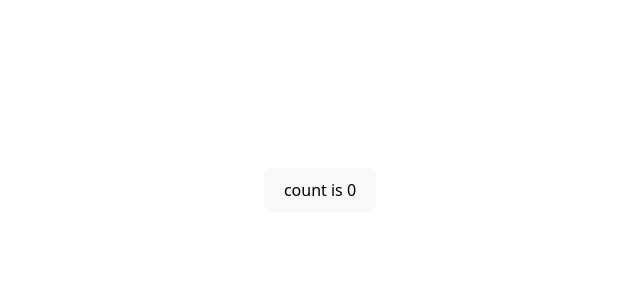
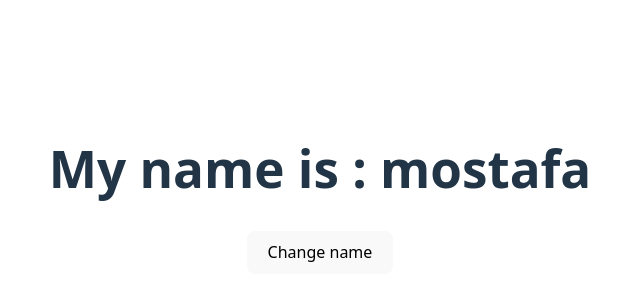
Before and after one commit to MostafaGamalKabil/react_form, a React (Vite) app: page / in a window 1280 px wide. Shown: the part 210-510 px from the top of the page, without its empty margins (320-960 px from the left). Built offline with nearby package versions, Linux system fonts and the light colour scheme.

Commit message:
Create Function To Change Name

```diff
--- a/src/App.jsx
+++ b/src/App.jsx
@@ -2,14 +2,18 @@
 import './App.css'
 
 function App() {
+let person = "mostafa";
 
-
+const ChangeName = () => {
+ person = "ElRAYK";
+ console.log("ElRAYK");
+}
   return (
     <>
 
-
-        <button >
-          count is 0
+    <h1>My name is : {person} </h1>
+        <button onClick={ChangeName} >
+          Change name
         </button>
 
 
```
